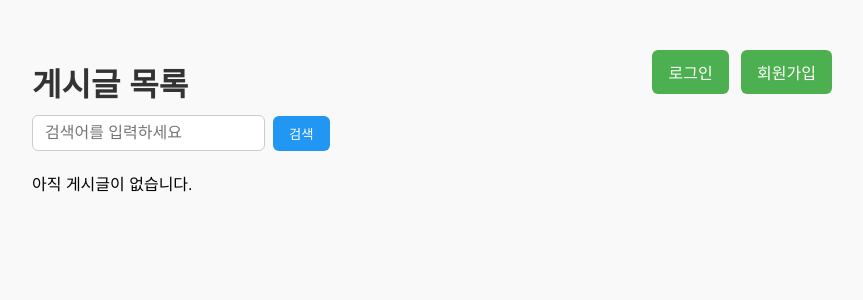
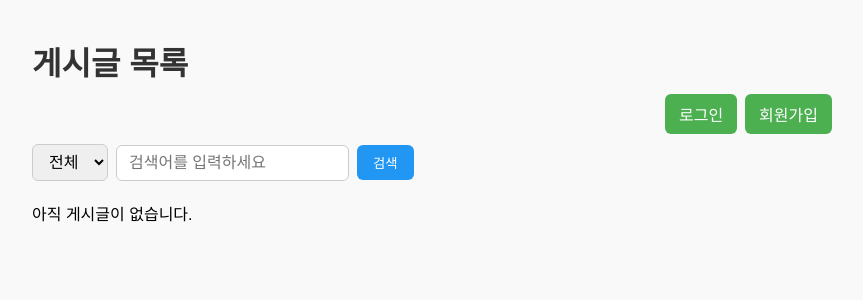
Before and after one commit to Jihyun-0923/wagi_homework, a Django app: page /post/ in a window 1280 px wide. Shown: the top 300 px of the page, without its empty margins (208-1071 px from the left). Run offline with Django 5.2, Linux system fonts and the light colour scheme; data that the repository does not hold is empty.

Commit message:
week7_homework

```diff
--- a/post/templates/list.html
+++ b/post/templates/list.html
@@ -18,21 +18,24 @@
 
         h1 {
             color: #333;
-            margin-bottom: 0;
+            margin: 0 0 10px 0;
+            font-size: 2rem;
         }
 
-        .top-bar {
+        .auth-bar {
             display: flex;
-            justify-content: space-between;
+            justify-content: flex-end;
             align-items: center;
             margin-bottom: 10px;
         }
 
-        .btn-new, .btn-auth {
+        .btn-new,
+        .btn-auth {
             display: inline-block;
             background: #4CAF50;
             color: white;
-            padding: 10px 16px;
+            padding: 8px 14px;
+            vertical-align: middle;
             border-radius: 6px;
             text-decoration: none;
             font-size: 1rem;
@@ -41,7 +44,8 @@
             border: none;
         }
 
-        .btn-new:hover, .btn-auth:hover {
+        .btn-new:hover,
+        .btn-auth:hover {
             background: #45a049;
         }
 
@@ -55,6 +59,14 @@
         .search-bar {
             display: flex;
             align-items: center;
+        }
+
+        .search-select {
+            padding: 8px 12px;
+            font-size: 1rem;
+            border: 1px solid #ccc;
+            border-radius: 6px;
+            margin-right: 8px;
         }
 
         .search-input {
@@ -116,9 +128,11 @@
 </head>
 <body>
     <div class="list-container">
-        <div class="top-bar">
+        <!-- 상단 제목 -->
         <h1>게시글 목록</h1>
-            <div>
+
+        <!-- 로그인/로그아웃/회원가입 버튼 -->
+        <div class="auth-bar">
             {% if user.is_authenticated %}
                 <form method="post" action="{% url 'user:logout' %}" class="auth-form">
                     {% csrf_token %}
@@ -129,20 +143,28 @@
                 <a href="{% url 'user:register' %}" class="btn-auth">회원가입</a>
             {% endif %}
         </div>
-        </div>
 
+        <!-- 글 작성 버튼 + 검색창 -->
         <div class="action-bar">
             {% if user.is_authenticated %}
                 <a href="{% url 'post:write' %}" class="btn-new">+ 새 글 작성</a>
             {% endif %}
 
-            <!-- ✅ 검색 폼 추가 -->
+            {% with request.GET.search_type|default:"all" as search_type %}
             <form method="get" action="{% url 'post:search' %}" class="search-bar">
-                <input type="text" name="q" class="search-input" placeholder="검색어를 입력하세요" value="{{ request.GET.q|default:'' }}" required>
+                <select name="search_type" class="search-select">
+                    <option value="all" {% if search_type == "all" %}selected{% endif %}>전체</option>
+                    <option value="title" {% if search_type == "title" %}selected{% endif %}>제목</option>
+                    <option value="content" {% if search_type == "content" %}selected{% endif %}>내용</option>
+                </select>
+                <input type="text" name="q" class="search-input" placeholder="검색어를 입력하세요"
+                       value="{{ request.GET.q|default:'' }}" required>
                 <button type="submit" class="search-btn">검색</button>
             </form>
+            {% endwith %}
         </div>
 
+        <!-- 게시글 리스트 -->
         {% for post in posts %}
         <div class="post-item">
             <a href="{% url 'post:detail' post.id %}">{{ post.title }}</a>
--- a/post/views.py
+++ b/post/views.py
@@ -1,5 +1,6 @@
 from django.shortcuts import render, redirect, get_object_or_404
 from django.contrib.auth.decorators import login_required
+from django.db.models import Q
 from .models import Post, PostImage, Comment
 from .forms import PostForm, CommentForm
 
@@ -101,8 +102,28 @@ def edit(request, post_id):
         'post': post,
     })
 
-# 검색 기능
+# ✅ 검색 기능 (공백/쉼표 기준 분리, 순서 무관하게 키워드 모두 포함)
 def search(request):
-    query = request.GET.get('q')
-    results = Post.objects.filter(title__icontains=query) if query else []
-    return render(request, 'search_result.html', {'results': results, 'query': query})
+    query = request.GET.get('q', '')
+    search_type = request.GET.get('search_type', 'all')  # 'title', 'content', 'all'
+    results = Post.objects.none()  # 빈 결과로 시작
+
+    if query:
+        keywords = [word.strip() for word in query.replace(',', ' ').split()]
+        q_object = Q()
+
+        for word in keywords:
+            if search_type == 'title':
+                q_object |= Q(title__icontains=word)
+            elif search_type == 'content':
+                q_object |= Q(content__icontains=word)
+            else:  # 'all' 또는 예외 처리
+                q_object |= Q(title__icontains=word) | Q(content__icontains=word)
+
+        results = Post.objects.filter(q_object).distinct()
+
+    return render(request, 'search_result.html', {
+        'results': results,
+        'query': query,
+        'search_type': search_type
+    })
```
Also changed, not shown: post/templates/search_result.html (+33 -3 lines), user/templates/login.html (renamed from post/templates/login.html), user/templates/register.html (renamed from post/templates/register.html), 1 other file. Lines whose indentation alone changed are shown as unchanged.
